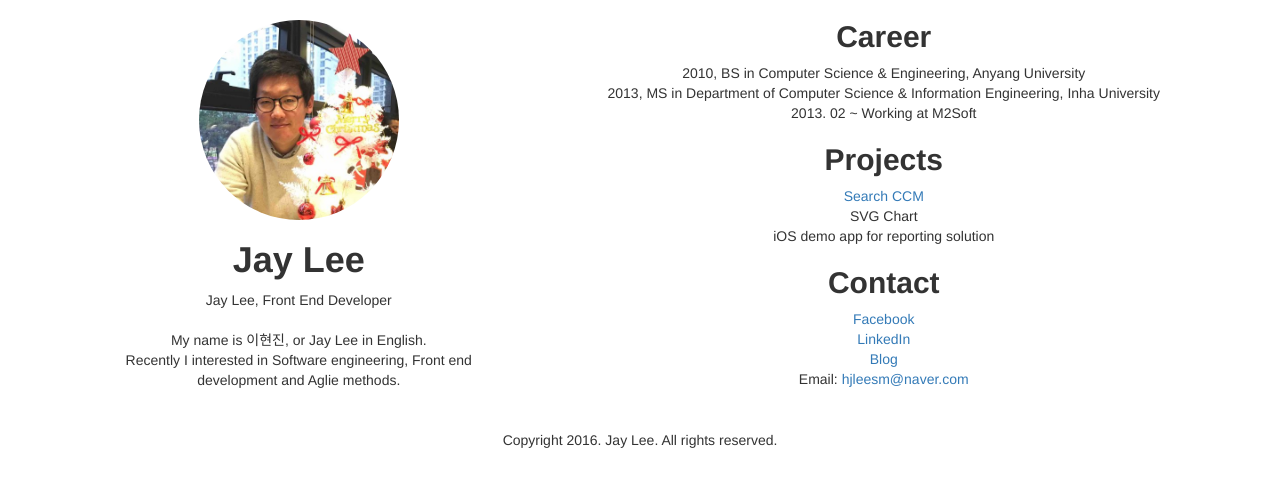
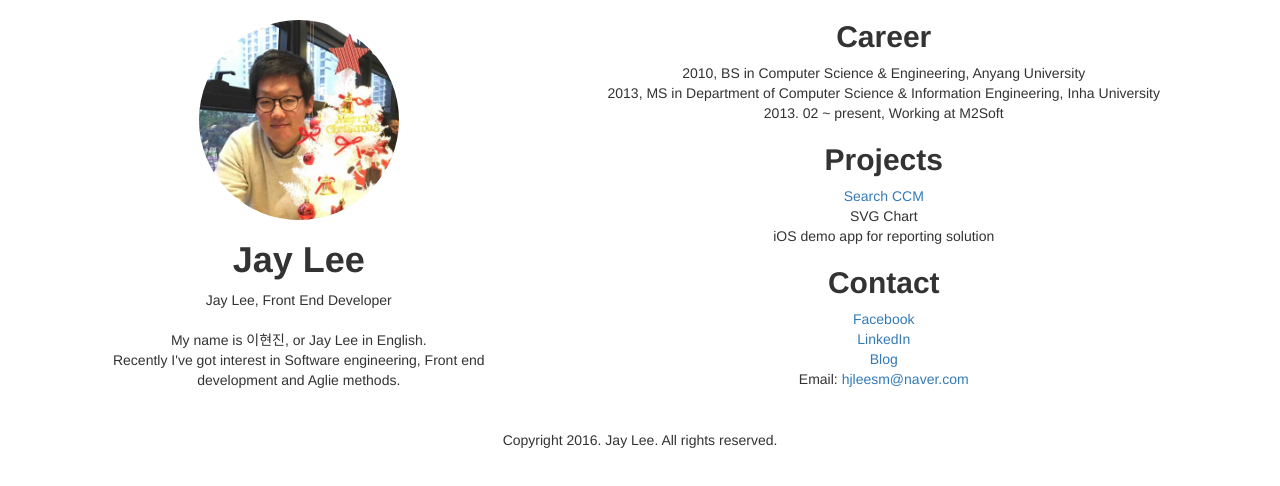
Before and after one commit to hjleesm/profile, a plain HTML site: page index.html in a window 1280 px wide. Drawn offline with nearby package versions, Linux system fonts and the light colour scheme.

Commit message:
edit some sentences

```diff
--- a/index.html
+++ b/index.html
@@ -23,7 +23,7 @@
 						<h1>Jay Lee</h1>
 						Jay Lee, Front End Developer<br><br>
 						My name is 이현진, or Jay Lee in English.<br>
-						Recently I interested in Software engineering, Front end development and Aglie methods.
+						Recently I've got interest in Software engineering, Front end development and Aglie methods.
 					</section>
 				</div>
 				<div class="col-md-7">
@@ -31,7 +31,7 @@
 						<h2>Career</h2>
 						2010, BS in Computer Science &amp; Engineering, Anyang University<br>
 						2013, MS in Department of Computer Science &amp; Information Engineering, Inha University<br>
-						2013. 02 ~ Working at M2Soft<br>
+						2013. 02 ~ present, Working at M2Soft<br>
 					</section>
 					<section>
 						<h2>Projects</h2>
```
